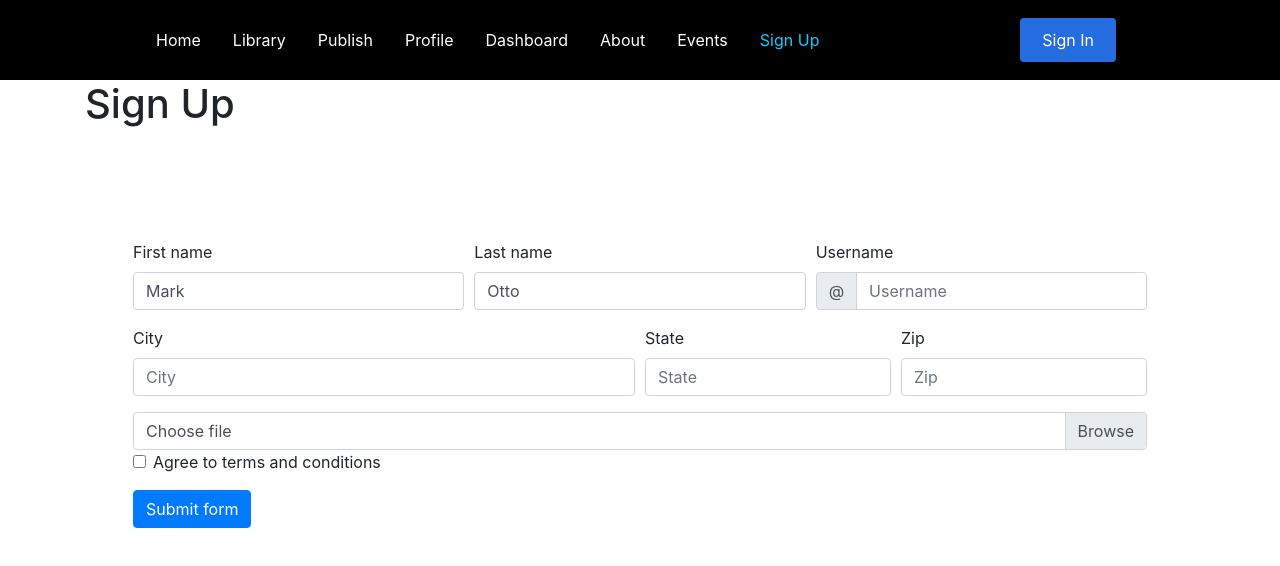
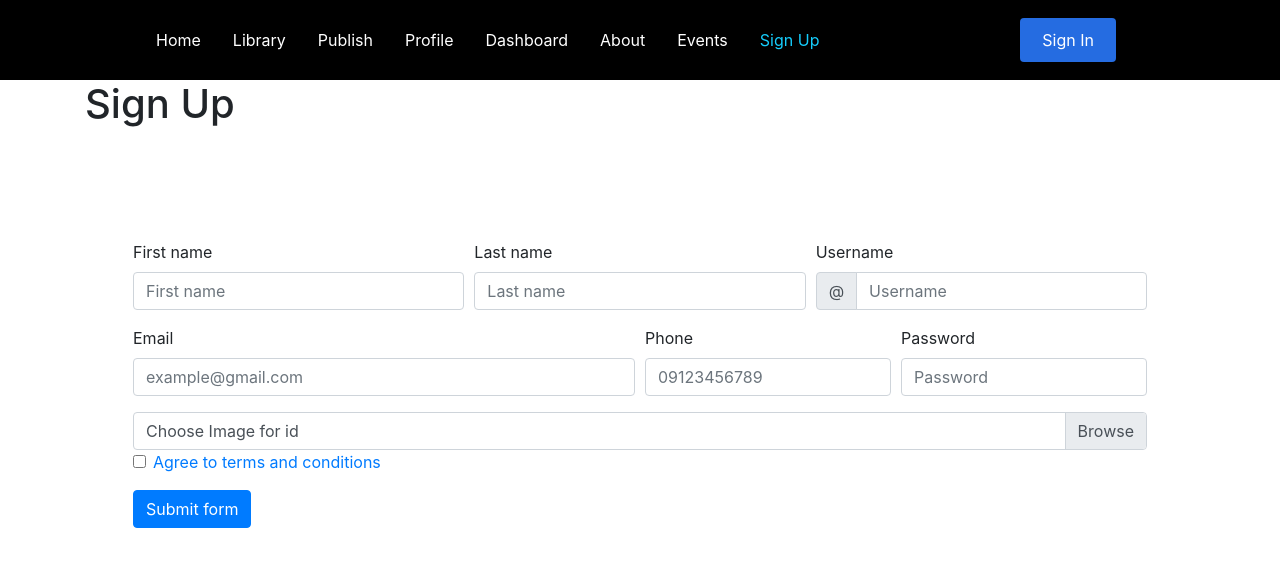
Before and after one commit to biruktesfu/Abyssnia_books_web, a React (Create React App) app in the folder client/: page /sign-up in a window 1280 px wide. Shown: the top 566 px of the page. Built offline with nearby package versions, Linux system fonts and the light colour scheme.

Commit message:
bug fix on events , signin , signup and index

```diff
--- a/client/src/pages/events.js
+++ b/client/src/pages/events.js
@@ -2,15 +2,26 @@ import React from "react";
 
 const Events = () => {
   return (
-    <div className="container"
+    <div
+      className="container"
       style={{
         display: "flex",
         justifyContent: "Left",
         alignItems: "Left",
         height: "100vh",
+        padding: "2rem"
       }}
     >
-      <h1>Welcome to GeeksforGeeks Events</h1>
+      <p>
+        <h1>Welcome to Abyssinian Books Events</h1>
+        <h2>Currently Planned Events:</h2>
+      </p>
+      <img
+      src="https://media4.giphy.com/media/SUzPI5wAkp6UXMEkok/giphy.gif?cid=ecf05e47c9j9zfieey67rgksm8zb6gyp5ce40wq4ti0hhz92&rid=giphy.gif&ct=g"
+      alt="new"
+      style={{  width: "50%",
+      height: "50%",}}
+      />
     </div>
   );
 };
--- a/client/src/pages/signin.js
+++ b/client/src/pages/signin.js
@@ -16,7 +16,7 @@ const SignIn = () => {
 
       <div className='mx-5'>
       <form >
-        <div class="form-group">
+        <div class="form-group" action="/signin" method="POST">
           <label for="email">Email address:</label>
           <input type="email" class="form-control" placeholder="Enter email" id="email" />
         </div>
--- a/client/src/pages/signup.js
+++ b/client/src/pages/signup.js
@@ -14,16 +14,15 @@ const SignUp = () => {
         <h1>Sign Up</h1>
       </div>
       <div className="mx-5">
-        <form>
+        <form action="/signup" method="POST">
           <div className="form-row">
             <div className="col-md-4 mb-3">
               <label for="validationDefault01">First name</label>
               <input
                 type="text"
-                className="form-control"
+                class="form-control"
                 id="validationDefault01"
                 placeholder="First name"
-                value="Mark"
                 required
               />
             </div>
@@ -31,10 +30,9 @@ const SignUp = () => {
               <label for="validationDefault02">Last name</label>
               <input
                 type="text"
-                className="form-control"
+                class="form-control"
                 id="validationDefault02"
                 placeholder="Last name"
-                value="Otto"
                 required
               />
             </div>
@@ -59,32 +57,32 @@ const SignUp = () => {
           </div>
           <div className="form-row">
             <div className="col-md-6 mb-3">
-              <label for="validationDefault03">City</label>
+              <label for="validationDefault03">Email</label>
               <input
                 type="text"
                 className="form-control"
                 id="validationDefault03"
-                placeholder="City"
+                placeholder="example@gmail.com"
                 required
               />
             </div>
             <div className="col-md-3 mb-3">
-              <label for="validationDefault04">State</label>
+              <label for="validationDefault04">Phone</label>
               <input
                 type="text"
                 className="form-control"
                 id="validationDefault04"
-                placeholder="State"
+                placeholder="09123456789"
                 required
               />
             </div>
             <div className="col-md-3 mb-3">
-              <label for="validationDefault05">Zip</label>
+              <label for="validationDefault05">Password</label>
               <input
                 type="text"
                 className="form-control"
                 id="validationDefault05"
-                placeholder="Zip"
+                placeholder="Password"
                 required
               />
             </div>
@@ -92,7 +90,7 @@ const SignUp = () => {
           <div className="custom-file ">
             <input type="file" className="custom-file-input" id="customFile" />
             <label className="custom-file-label" for="customFile">
-              Choose file
+              Choose Image for id
             </label>
           </div>
           <div className="form-group">
@@ -105,7 +103,7 @@ const SignUp = () => {
                 required
               />
               <label className="form-check-label" for="invalidCheck2">
-                Agree to terms and conditions
+                <a href="./about">Agree to terms and conditions</a>
               </label>
             </div>
           </div>
```
Also changed, not shown: 1 other file (tests, documents, lock files or other folders).
